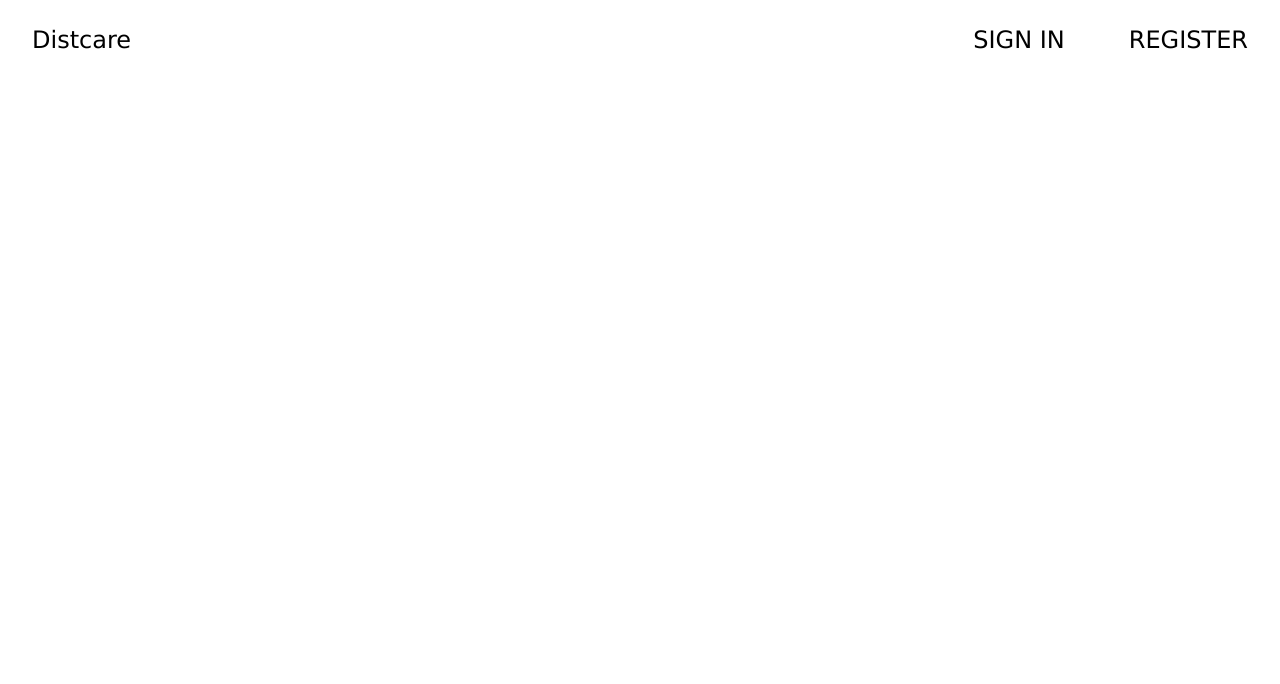
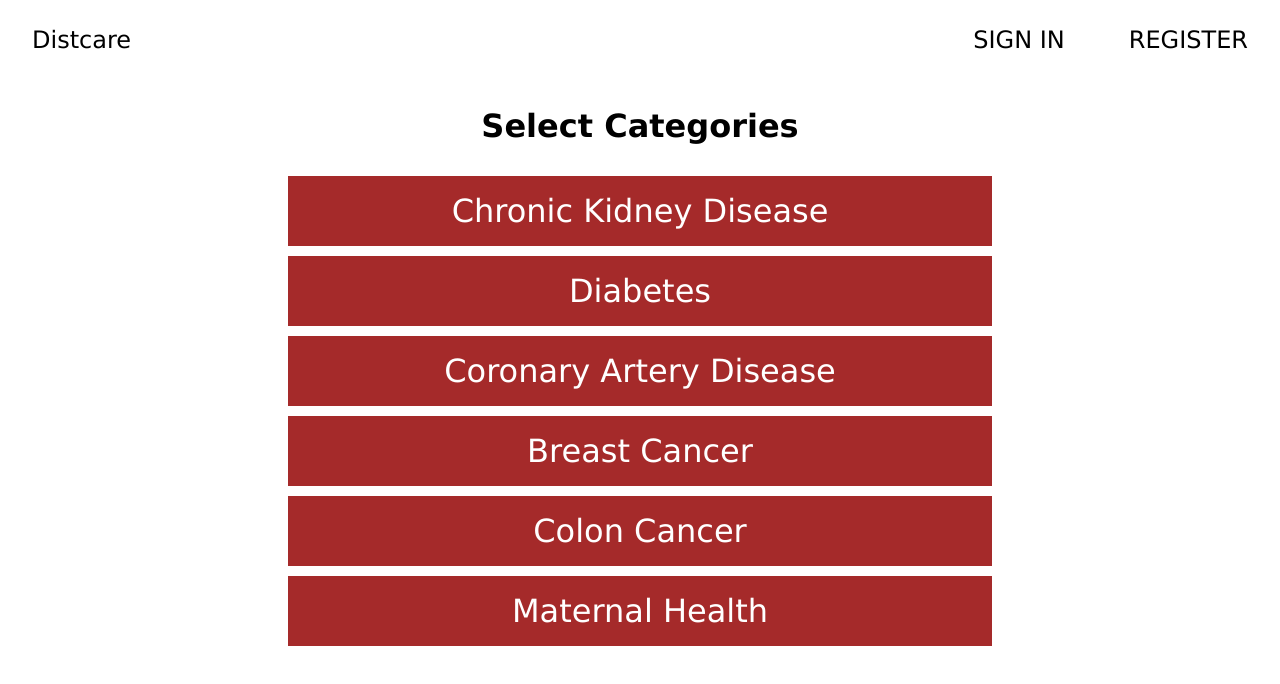
Before and after one commit to harshitkumar712/hophacks, a React (Create React App) app: page /category-donor in a window 1280 px wide. Shown: the top 684 px of the page. Built offline with nearby package versions, Linux system fonts and the light colour scheme.

Commit message:
donor side added

```diff
--- a/src/App.js
+++ b/src/App.js
@@ -6,6 +6,11 @@ import Register from "./pages/register/Register";
 import "./App.css";
 import HomePage from "./pages/homepage/HomePage";
 import Header from "./components/header/Header";
+import Cpatient from "./components/cpatient/Cpatient";
+import Cdonor from "./components/cdonor/Cdonor";
+import DonorDesc from "./components/DonorDesc/DonorDesc";
+import CDonate from "./components/Cdonate/CDonate";
+// import PatientDesc from "./components/PatientDesc/PatientDesc";
 
 function App() {
   return (
@@ -16,6 +21,24 @@ function App() {
           <Route exact path="/" component={HomePage} />
           <Route exact path="/signin" component={SignIn} />
           <Route exact path="/register" component={Register} />
+          <Route exact path="/category-patient" component={Cpatient} />
+          <Route exact path="/category-donor" component={Cdonor} />
+
+          <Route
+            exact
+            path="/category-donor/category-description-donor"
+            component={DonorDesc}
+          />
+          <Route
+            exact
+            path="/category-donor/category-description-donor/donate"
+            component={CDonate}
+          />
+          {/* <Route
+            exact
+            path="/category-donor/category-description-patient"
+            component={PatientDesc}
+          /> */}
         </Switch>
       </BrowserRouter>
     </div>
--- /dev/null
+++ b/src/components/Cdonate/CDonate.js
@@ -0,0 +1,14 @@
+import React from "react";
+import "./cdonate.css";
+
+const CDonate = () => {
+  return (
+    <div className="donate">
+      <div className="donate-inner">
+        In order to quality for donation send your request release to healthcare
+        provider in order to send it to us.
+      </div>
+    </div>
+  );
+};
+export default CDonate;
--- /dev/null
+++ b/src/components/Cdonate/cdonate.css
@@ -0,0 +1,15 @@
+.donate {
+  width: 100vw;
+}
+.donate-inner {
+  background-color: brown;
+  padding: 1rem 2rem;
+  color: white;
+  font-size: 3rem;
+  margin: 0 auto;
+  position: absolute;
+  top: 50%;
+  left: 50%;
+  transform: translate(-50%, -50%);
+  width: 65vw;
+}
--- /dev/null
+++ b/src/components/DonorDesc/DonorDesc.js
@@ -0,0 +1,36 @@
+import React from "react";
+import CATEGORY_DATA from "../categorydata/CategoryData";
+import "./donordesc.css";
+import { Link } from "react-router-dom";
+
+class DonorDesc extends React.Component {
+  constructor() {
+    super();
+
+    this.state = {
+      data: CATEGORY_DATA,
+    };
+  }
+  render() {
+    return (
+      <div className="category-patient-description">
+        {this.state.data
+          .filter((data) => data.id === 4)
+          .map((data) => {
+            return (
+              <div className="description-header">
+                <div>
+                  <h2 className="description-title">{data.heading}</h2>
+                </div>
+                <div className="description"> {data.description}</div>
+              </div>
+            );
+          })}
+        <Link to="./category-description-donor/donate" className="donor-button">
+          DONATE
+        </Link>
+      </div>
+    );
+  }
+}
+export default DonorDesc;
--- /dev/null
+++ b/src/components/DonorDesc/donordesc.css
@@ -0,0 +1,36 @@
+.category-patient-description {
+  width: 100vw;
+  display: flex;
+  flex-direction: column;
+  justify-content: center;
+  align-items: center;
+}
+.description-header {
+  width: 75vw;
+  display: flex;
+  flex-direction: column;
+  justify-content: center;
+  align-items: center;
+}
+.description-title {
+  font-size: 2rem;
+  color: brown;
+}
+.description {
+  font-size: 2rem;
+  padding: 1rem 2rem;
+  background-color: brown;
+  color: white;
+  display: inline-block;
+  margin-top: 2rem;
+}
+
+.donor-button {
+  font-size: 1.5rem;
+  padding: 0.5rem 1rem;
+  border: 2px solid brown;
+  color: brown;
+  display: inline-block;
+  margin-top: 2rem;
+  border-radius: 1.5rem;
+}
--- a/src/components/HomeButton/HomeButton.js
+++ b/src/components/HomeButton/HomeButton.js
@@ -8,7 +8,7 @@ const HomeButton = () => {
   return (
     <div className="b-container">
       <div>
-        <Link className="button" to="./donate">
+        <Link className="button" to="./category-donor">
           DONATE
         </Link>
       </div>
@@ -18,7 +18,7 @@ const HomeButton = () => {
         </Link>
       </div>
       <div>
-        <Link className="button" to="./patient">
+        <Link className="button" to="./category-patient">
           PATIENT
         </Link>
       </div>
--- /dev/null
+++ b/src/components/categorydata/CategoryData.js
@@ -0,0 +1,46 @@
+const CATEGORY_DATA = [
+  {
+    id: 1,
+    heading: "Treatment required for Chronic Kidney Disease",
+    title: "Chronic Kidney Disease",
+    description:
+      "The main treatments are: lifestyle changes – to help you stay as healthy as possible. medicine – to control associated problems, such as high blood pressure and high cholesterol. dialysis – treatment to replicate some of the kidney functions, which may be necessary in advanced (stage 5) CKD.",
+  },
+  {
+    id: 2,
+    heading: "Treatment required for Diabetes",
+    title: "Diabetes",
+    description:
+      "People with diabetes must take responsibility for their day-to-day care. This includes monitoring blood glucose levels, dietary management, maintaining physical activity, keeping weight and stress under control, monitoring oral medications",
+  },
+  {
+    id: 3,
+    heading: "Treatment required for Coronary Artery Disease",
+    title: "Coronary Artery Disease",
+    description:
+      "The main treatments are: lifestyle changes – to help you stay as healthy as possible. medicine – to control associated problems, such as high blood pressure and high cholesterol. dialysis – treatment to replicate some of the kidney functions, which may be necessary in advanced (stage 5) CKD.",
+  },
+  {
+    id: 4,
+    heading: "Treatment required for Breast Cancer",
+    title: "Breast Cancer",
+    description:
+      "Removal of cancer in the breast: Lumpectomy or partial mastectomy, generally followed by radiation therapy if the cancer is invasive. Mastectomy may also be recommended, with or without immediate reconstruction.",
+  },
+  {
+    id: 5,
+    heading: "Treatment required for Colon Cancer",
+    title: "Colon Cancer",
+    description:
+      "The main treatments are: lifestyle changes – to help you stay as healthy as possible. medicine – to control associated problems, such as high blood pressure and high cholesterol. dialysis – treatment to replicate some of the kidney functions, which may be necessary in advanced (stage 5) CKD.",
+  },
+  {
+    id: 6,
+    heading: "Treatment required for Maternal Health",
+    title: "Maternal Health",
+    description:
+      "The main treatments are: lifestyle changes – to help you stay as healthy as possible. medicine – to control associated problems, such as high blood pressure and high cholesterol. dialysis – treatment to replicate some of the kidney functions, which may be necessary in advanced (stage 5) CKD.",
+  },
+];
+
+export default CATEGORY_DATA;
--- /dev/null
+++ b/src/components/cdonor/Cdonor.js
@@ -0,0 +1,44 @@
+import React from "react";
+import CATEGORY_DATA from "../categorydata/CategoryData";
+import "./cdonor.css";
+import { Link } from "react-router-dom";
+
+class Cdonor extends React.Component {
+  constructor() {
+    super();
+
+    this.state = {
+      data: CATEGORY_DATA,
+    };
+  }
+  //   handleClick = (e) => {
+  //     console.log(this.state.data.heading);
+  //   };
+  render() {
+    return (
+      <div className="category-donor">
+        <h2 className="category-header">Select Categories </h2>
+        {this.state.data.map((data) => {
+          return (
+            // <div
+            //   onClick={this.handleClick}
+            //   className="donor-item"
+            //   key={data.id}
+            // >
+            //   {data.title}
+            // </div>
+            <Link
+              to="./category-donor/category-description-donor"
+              onClick={this.handleClick}
+              className="donor-item"
+              key={data.id}
+            >
+              {data.title}
+            </Link>
+          );
+        })}
+      </div>
+    );
+  }
+}
+export default Cdonor;
--- /dev/null
+++ b/src/components/cdonor/cdonor.css
@@ -0,0 +1,20 @@
+.category-donor {
+  display: flex;
+  flex-direction: column;
+  width: 100vw;
+  justify-content: center;
+  align-items: center;
+}
+.donor-item {
+  width: 50vw;
+  background-color: brown;
+  color: white;
+  padding: 1rem 2rem;
+  font-size: 2rem;
+  margin: 5px;
+  cursor: pointer;
+  text-align: center;
+}
+.category-header {
+  font-size: 2rem;
+}
--- /dev/null
+++ b/src/components/cpatient/Cpatient.css
@@ -0,0 +1,20 @@
+.category-patient {
+  display: flex;
+  flex-direction: column;
+  width: 100vw;
+  justify-content: center;
+  align-items: center;
+}
+.patient-item {
+  width: 50vw;
+  background-color: brown;
+  color: white;
+  padding: 1rem 2rem;
+  font-size: 2rem;
+  margin: 5px;
+  cursor: pointer;
+  text-align: center;
+}
+.category-header {
+  font-size: 2rem;
+}
--- /dev/null
+++ b/src/components/cpatient/Cpatient.js
@@ -0,0 +1,30 @@
+import React from "react";
+import CATEGORY_DATA from "../categorydata/CategoryData";
+import "./Cpatient.css";
+
+class Cpatient extends React.Component {
+  constructor() {
+    super();
+
+    this.state = {
+      data: CATEGORY_DATA,
+    };
+  }
+  render() {
+    return (
+      <div className="category-patient">
+        <div>
+          <h2 className="category-header">SELECT CATEGORIES </h2>
+        </div>
+        {this.state.data.map((data) => {
+          return (
+            <div className="patient-item" key={data.id}>
+              {data.title}
+            </div>
+          );
+        })}
+      </div>
+    );
+  }
+}
+export default Cpatient;
```
